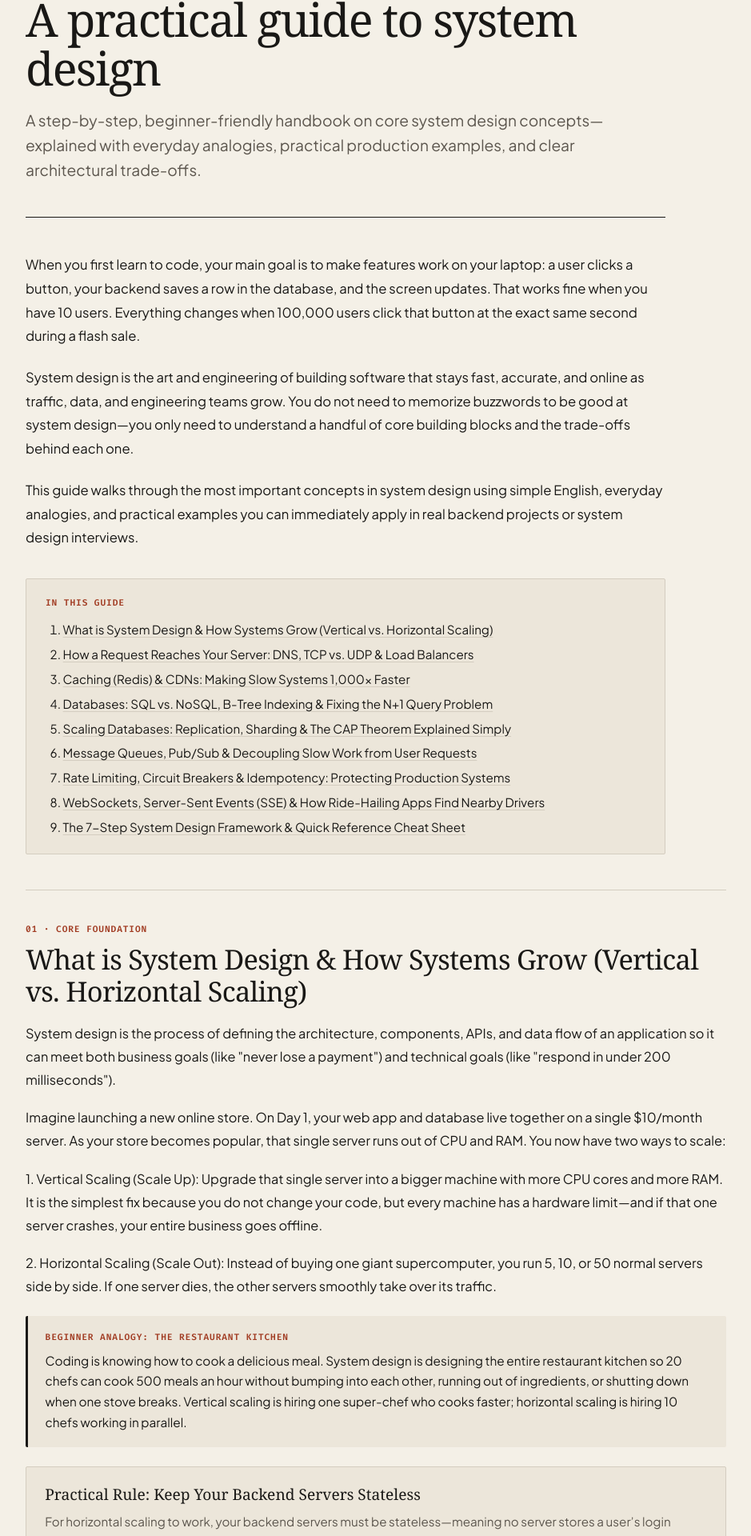
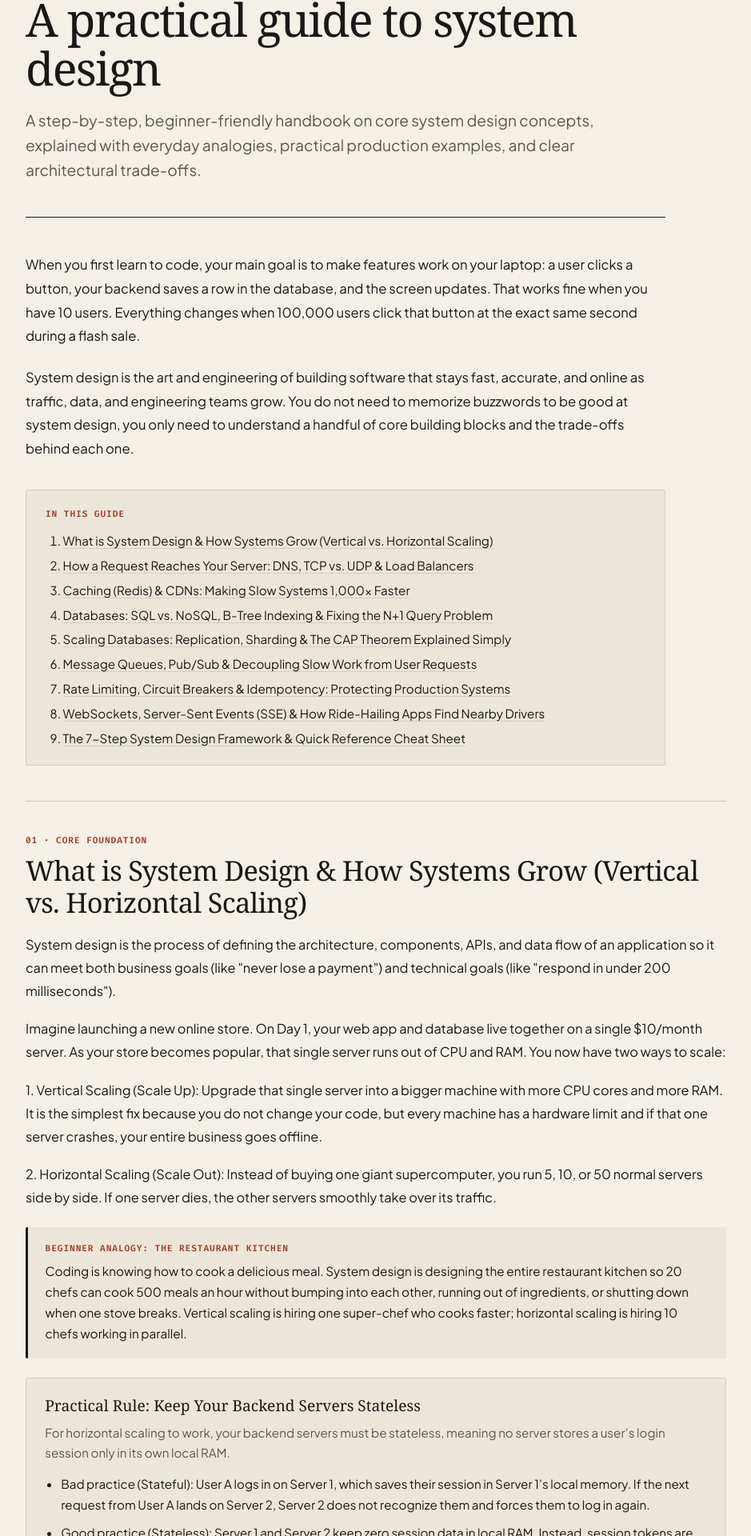
Before and after one commit to charlybutar21/charly-micolas-website, a Next.js app: page /writing/a-practical-guide-to-system-design in a window 1280 px wide. Shown: the part 247-2167 px from the top of the page at 80% size, without its empty margins (80-1019 px from the left). Built offline with nearby package versions, Linux system fonts and the light colour scheme.

Commit message:
chore(content): update current role highlight and refine writing copy (#17)
Co-authored-by: Charly Micolas Butarbutar <charlymicolasbutarbutar@pinjamwinwin.com>

```diff
--- a/app/data/experience.ts
+++ b/app/data/experience.ts
@@ -8,7 +8,7 @@ export const experienceEntries: ExperienceData[] = [
     location: 'South Jakarta',
     highlights: [
       'Supported ISO 27001, OJK, and FDC audit activities by addressing technical findings, preparing evidence, and delivering improvements that strengthened security and regulatory compliance.',
-      'Lead cross-functional delivery involving 6 engineers, 2 QA engineers, 1 product manager, and 1 UI designer, translating business requirements into technical solutions and actionable engineering tasks.',
+      'Lead cross-functional delivery team, translating business requirements into technical solutions and actionable engineering tasks.',
     ],
     additionalResponsibilities: [
       'Design, develop, and maintain backend systems supporting lending, collection, AML, and internal operations, including the Internal Management Dashboard, Collection System, and Pinjamin website.',
--- a/app/data/writing.ts
+++ b/app/data/writing.ts
@@ -5,14 +5,13 @@ export const writingPosts: WritingPost[] = [
     slug: 'a-practical-guide-to-system-design',
     title: 'A practical guide to system design',
     excerpt:
-      'A step-by-step, beginner-friendly handbook on core system design concepts—explained with everyday analogies, practical production examples, and clear architectural trade-offs.',
+      'A step-by-step, beginner-friendly handbook on core system design concepts, explained with everyday analogies, practical production examples, and clear architectural trade-offs.',
     publishedOn: '15 Nov 2026',
     readingTime: '18 min read',
     status: 'Published',
     body: [
       'When you first learn to code, your main goal is to make features work on your laptop: a user clicks a button, your backend saves a row in the database, and the screen updates. That works fine when you have 10 users. Everything changes when 100,000 users click that button at the exact same second during a flash sale.',
-      'System design is the art and engineering of building software that stays fast, accurate, and online as traffic, data, and engineering teams grow. You do not need to memorize buzzwords to be good at system design—you only need to understand a handful of core building blocks and the trade-offs behind each one.',
-      'This guide walks through the most important concepts in system design using simple English, everyday analogies, and practical examples you can immediately apply in real backend projects or system design interviews.',
+      'System design is the art and engineering of building software that stays fast, accurate, and online as traffic, data, and engineering teams grow. You do not need to memorize buzzwords to be good at system design, you only need to understand a handful of core building blocks and the trade-offs behind each one.',
     ],
     sections: [
       {
@@ -23,7 +22,7 @@ export const writingPosts: WritingPost[] = [
         paragraphs: [
           'System design is the process of defining the architecture, components, APIs, and data flow of an application so it can meet both business goals (like "never lose a payment") and technical goals (like "respond in under 200 milliseconds").',
           'Imagine launching a new online store. On Day 1, your web app and database live together on a single $10/month server. As your store becomes popular, that single server runs out of CPU and RAM. You now have two ways to scale:',
-          '1. Vertical Scaling (Scale Up): Upgrade that single server into a bigger machine with more CPU cores and more RAM. It is the simplest fix because you do not change your code, but every machine has a hardware limit—and if that one server crashes, your entire business goes offline.',
+          '1. Vertical Scaling (Scale Up): Upgrade that single server into a bigger machine with more CPU cores and more RAM. It is the simplest fix because you do not change your code, but every machine has a hardware limit and if that one server crashes, your entire business goes offline.',
           '2. Horizontal Scaling (Scale Out): Instead of buying one giant supercomputer, you run 5, 10, or 50 normal servers side by side. If one server dies, the other servers smoothly take over its traffic.',
         ],
         analogy: {
@@ -33,7 +32,7 @@ export const writingPosts: WritingPost[] = [
         example: {
           title: 'Practical Rule: Keep Your Backend Servers Stateless',
           description:
-            'For horizontal scaling to work, your backend servers must be stateless—meaning no server stores a user’s login session only in its own local RAM.',
+            'For horizontal scaling to work, your backend servers must be stateless, meaning no server stores a user’s login session only in its own local RAM.',
           steps: [
             'Bad practice (Stateful): User A logs in on Server 1, which saves their session in Server 1’s local memory. If the next request from User A lands on Server 2, Server 2 does not recognize them and forces them to log in again.',
             'Good practice (Stateless): Server 1 and Server 2 keep zero session data in local RAM. Instead, session tokens are stored in a shared Redis cache or verified via stateless JWT/HttpOnly cookies.',
@@ -49,13 +48,13 @@ export const writingPosts: WritingPost[] = [
         title:
           'How a Request Reaches Your Server: DNS, TCP vs. UDP & Load Balancers',
         paragraphs: [
-          'What actually happens in the 100 milliseconds after a user types your website address into their browser? First, the browser asks DNS (Domain Name System)—the phonebook of the internet—to translate a domain name like charlymicolas.com into a server IP address like 104.21.45.12.',
+          'What actually happens in the 100 milliseconds after a user types your website address into their browser? First, the browser asks DNS (Domain Name System), the phonebook of the internet to translate a domain name like charlymicolas.com into a server IP address like 104.21.45.12.',
           'Next, the device opens a connection over Layer 4 (Transport Layer) using either TCP or UDP. TCP is careful and reliable: it performs a 3-way handshake, guarantees every packet arrives in order, and automatically resends lost packets. UDP is built for pure speed: it fires packets immediately without handshakes or retries.',
           'Finally, the request arrives at your Load Balancer (or Reverse Proxy like NGINX / Cloudflare), which sits in front of your backend servers like a traffic controller and forwards the request to a healthy server.',
         ],
         analogy: {
           title: 'Beginner Analogy: Registered Mail vs. Live Walkie-Talkie',
-          text: 'TCP is like sending an official contract via registered courier: every page is numbered, and if Page 3 gets lost, the receiver asks you to resend Page 3 before reading further. UDP is like talking on a live video call: if one frame of video glitches for 0.1 seconds, you do not want the call to freeze and replay what happened 2 seconds ago—you just want the live video to keep moving.',
+          text: 'TCP is like sending an official contract via registered courier: every page is numbered, and if Page 3 gets lost, the receiver asks you to resend Page 3 before reading further. UDP is like talking on a live video call: if one frame of video glitches for 0.1 seconds, you do not want the call to freeze and replay what happened 2 seconds ago, you just want the live video to keep moving.',
         },
         table: {
           caption: 'Practical Comparison: Choosing Between TCP and UDP',
@@ -64,7 +63,7 @@ export const writingPosts: WritingPost[] = [
             [
               'Connection Setup',
               'Requires 3-way handshake before sending data',
-              'Connectionless—sends data immediately',
+              'Connectionless, sends data immediately',
             ],
             [
               'Delivery & Order',
@@ -87,7 +86,7 @@ export const writingPosts: WritingPost[] = [
           {
             label: 'Layer 4 vs. Layer 7 Load Balancers',
             detail:
-              'A Layer 4 Load Balancer only looks at the IP address and port (TCP/UDP)—making it blazingly fast. A Layer 7 Load Balancer opens the HTTP request so it can route traffic intelligently based on the URL path (e.g., sending /api/payments to the Payment Service and /images to the Media Service).',
+              'A Layer 4 Load Balancer only looks at the IP address and port (TCP/UDP), making it blazingly fast. A Layer 7 Load Balancer opens the HTTP request so it can route traffic intelligently based on the URL path (e.g., sending /api/payments to the Payment Service and /images to the Media Service).',
           },
           {
             label: 'Load Balancing Algorithms & Health Checks',
@@ -101,7 +100,7 @@ export const writingPosts: WritingPost[] = [
         eyebrow: '03 · Speed & Low Latency',
         title: 'Caching (Redis) & CDNs: Making Slow Systems 1,000x Faster',
         paragraphs: [
-          'The slowest part of almost every web request is reading from a database disk. Reading data from RAM (in-memory storage like Redis or Memcached) takes about 100 nanoseconds, while reading from an SSD database takes around 100 microseconds—meaning RAM is roughly 1,000 times faster than disk.',
+          'The slowest part of almost every web request is reading from a database disk. Reading data from RAM (in-memory storage like Redis or Memcached) takes about 100 nanoseconds, while reading from an SSD database takes around 100 microseconds, meaning RAM is roughly 1,000 times faster than disk.',
           'A Cache stores the results of expensive database queries or frequent calculations in RAM so you do not hit your database for the same data over and over again. Meanwhile, a CDN (Content Delivery Network like Cloudflare or AWS CloudFront) caches static files (images, CSS, JS, videos) on edge servers located in cities around the world, physically close to your users.',
         ],
         analogy: {
@@ -131,7 +130,7 @@ async function getProduct(productId: string) {
 }`,
         },
         callout:
-          'Architect Takeaway: Follow the 80/20 Pareto Rule—80% of your read traffic usually accesses only 20% of your data (like today’s top products or trending posts). Caching just that 20% in Redis can reduce database load by 80%.',
+          'Architect Takeaway: Follow the 80/20 Pareto Rule, 80% of your read traffic usually accesses only 20% of your data (like today’s top products or trending posts). Caching just that 20% in Redis can reduce database load by 80%.',
       },
       {
         id: 'databases-sql-nosql-indexing-n-plus-one',
@@ -177,9 +176,9 @@ async function getProduct(productId: string) {
         example: {
           title: 'Two Practical Database Traps Every Engineer Must Master',
           description:
-            'Before buying a bigger database server, check for missing indexes and the N+1 Query Problem—the two most common causes of slow production APIs:',
+            'Before buying a bigger database server, check for missing indexes and the N+1 Query Problem, the two most common causes of slow production APIs:',
           steps: [
-            '1. Missing Database Index (Full Table Scan): Without an index on users(email), running WHERE email = "charly@example.com" forces the database to check all 10 million rows one by one. Adding a B-Tree Index is like adding an alphabetical index at the back of a textbook—the database jumps straight to the exact row in O(log N) time. Trade-off: Indexes make SELECTs much faster, but slightly slow down INSERT/UPDATE because the index tree must also be updated.',
+            '1. Missing Database Index (Full Table Scan): Without an index on users(email), running WHERE email = "charly@example.com" forces the database to check all 10 million rows one by one. Adding a B-Tree Index is like adding an alphabetical index at the back of a textbook, the database jumps straight to the exact row in O(log N) time. Trade-off: Indexes make SELECTs much faster, but slightly slow down INSERT/UPDATE because the index tree must also be updated.',
             '2. The N+1 Query Problem: Suppose you fetch 50 blog posts (1 query), and then inside a for-loop you run a query to fetch the author of each post (50 more queries). That is 51 round-trips to the database for a single page! Fix it by using a SQL JOIN or batching with WHERE author_id IN (...) so the database does all the work in 1 or 2 queries.',
           ],
           code: `-- ❌ BAD: N+1 Query Problem (1 query + 50 queries inside a loop = 51 queries)
@@ -203,7 +202,7 @@ LIMIT 50;`,
         paragraphs: [
           'What happens when you have optimized your queries and added indexes, but your single PostgreSQL server is still overwhelmed by millions of users? You scale your database layer in two stages: first Replication (for read-heavy traffic), and later Sharding (when write volume or storage outgrows one machine).',
           'In Master-Slave (Primary-Replica) Replication, all write operations (INSERT, UPDATE, DELETE) go to one Primary node. The Primary then copies those changes to multiple Read Replicas, which handle all the heavy SELECT queries. If the Primary crashes, a Read Replica is promoted to become the new Primary.',
-          'In Database Sharding (Horizontal Partitioning), you split one giant 500-million-row table into smaller pieces (shards) stored across separate database servers—for example, Shard 1 holds users with IDs 1–10M, Shard 2 holds 10M–20M, or rows are distributed evenly using Consistent Hashing.',
+          'In Database Sharding (Horizontal Partitioning), you split one giant 500-million-row table into smaller pieces (shards) stored across separate database servers, for example, Shard 1 holds users with IDs 1–10M, Shard 2 holds 10M–20M, or rows are distributed evenly using Consistent Hashing.',
         ],
         analogy: {
           title:
@@ -231,7 +230,7 @@ LIMIT 50;`,
         title:
           'Message Queues, Pub/Sub & Decoupling Slow Work from User Requests',
         paragraphs: [
-          'One of the biggest mistakes in backend development is doing slow work while the user is waiting for an HTTP response. If a user clicks "Checkout" and your server synchronously charges their card, generates a PDF invoice, sends a confirmation email, and notifies the warehouse before returning HTTP 200, the user stares at a spinning loader for 8 seconds—and if the email server is down, the whole checkout fails!',
+          'One of the biggest mistakes in backend development is doing slow work while the user is waiting for an HTTP response. If a user clicks "Checkout" and your server synchronously charges their card, generates a PDF invoice, sends a confirmation email, and notifies the warehouse before returning HTTP 200, the user stares at a spinning loader for 8 seconds, and if the email server is down, the whole checkout fails!',
           'Instead, modern systems keep the main HTTP request fast (validate order + save to DB in 50ms) and push everything else into the background using asynchronous messaging.',
           'There are two core messaging patterns you must know: a Message Queue (Point-to-Point, like RabbitMQ or AWS SQS), where one job is picked up by exactly one worker, and Publish-Subscribe / Event Streaming (like Apache Kafka or Google Pub/Sub), where one event is broadcast to many independent services at the same time.',
         ],
@@ -258,7 +257,7 @@ LIMIT 50;`,
           {
             label: 'Monolith vs. Modular Monolith vs. Microservices',
             detail:
-              'Do not start a brand-new project with 15 microservices—you will drown in network latency, distributed debugging, and deployment complexity. Start with a Clean Modular Monolith (well-separated domain modules in one deployable unit) and extract only the specific services that need independent scaling.',
+              'Do not start a brand-new project with 15 microservices, you will drown in network latency, distributed debugging, and deployment complexity. Start with a Clean Modular Monolith (well-separated domain modules in one deployable unit) and extract only the specific services that need independent scaling.',
           },
         ],
       },
@@ -341,7 +340,7 @@ Content-Type: application/json
           steps: [
             '1. Geohashing (2D to 1D String): Geohashing divides the world map into a grid and encodes any (Latitude, Longitude) pair into a short string like "qqguw4". Two people standing on the same street share the same 6-character prefix ("qqguw4")!',
             '2. Instant Prefix Lookup: Finding all drivers within ~1 km turns into a simple, lightning-fast indexed lookup in Redis (GEORADIUS / GEOSEARCH) or SQL (WHERE geohash LIKE "qqguw4%").',
-            '3. Quadtrees for Dense Cities: In memory, a Quadtree dynamically splits crowded areas (like downtown Jakarta at rush hour) into smaller 4-quadrant boxes while keeping empty oceans and forests as large single boxes—saving massive amounts of memory.',
+            '3. Quadtrees for Dense Cities: In memory, a Quadtree dynamically splits crowded areas (like downtown Jakarta at rush hour) into smaller 4-quadrant boxes while keeping empty oceans and forests as large single boxes, saving massive amounts of memory.',
           ],
         },
       },
@@ -358,7 +357,7 @@ Content-Type: application/json
             'The 7-Step Playbook (With a Quick URL Shortener / Bitly Example)',
           steps: [
             'Step 1 — Clarify Requirements (3–5 min): Ask what features are in scope (Functional: shorten a long URL into a 7-character code and redirect) and what scale/quality is required (Non-Functional: 100:1 read-to-write ratio, <20ms redirect latency, 99.99% uptime).',
-            'Step 2 — Back-of-the-Envelope Estimation (5 min): Use the 100,000 seconds/day shortcut! If users create 100 million URLs/month, that is ~40 writes/sec. With a 100:1 read ratio, that is 4,000 redirects/sec—meaning we definitely need Redis caching for hot links.',
+            'Step 2 — Back-of-the-Envelope Estimation (5 min): Use the 100,000 seconds/day shortcut! If users create 100 million URLs/month, that is ~40 writes/sec. With a 100:1 read ratio, that is 4,000 redirects/sec, meaning we definitely need Redis caching for hot links.',
             'Step 3 — Data Model & Storage (5 min): Define small, clear tables (e.g., urls(id, short_code VARCHAR(7) UNIQUE INDEX, original_url, created_at, expires_at)) and pick PostgreSQL or DynamoDB.',
             'Step 4 — API Contracts (5 min): Write clean endpoints: POST /api/v1/urls (takes longUrl, returns shortUrl) and GET /{shortCode} (returns HTTP 301/302 redirect to Location: originalUrl).',
             'Step 5 — High-Level Architecture (10 min): Draw the end-to-end flow: Client → CDN/Cloudflare → Load Balancer → Stateless URL Service → Redis Cache (80/20 rule) → Database + Read Replicas.',
```
Also changed, not shown: 1 other file (tests, documents, lock files or other folders).
